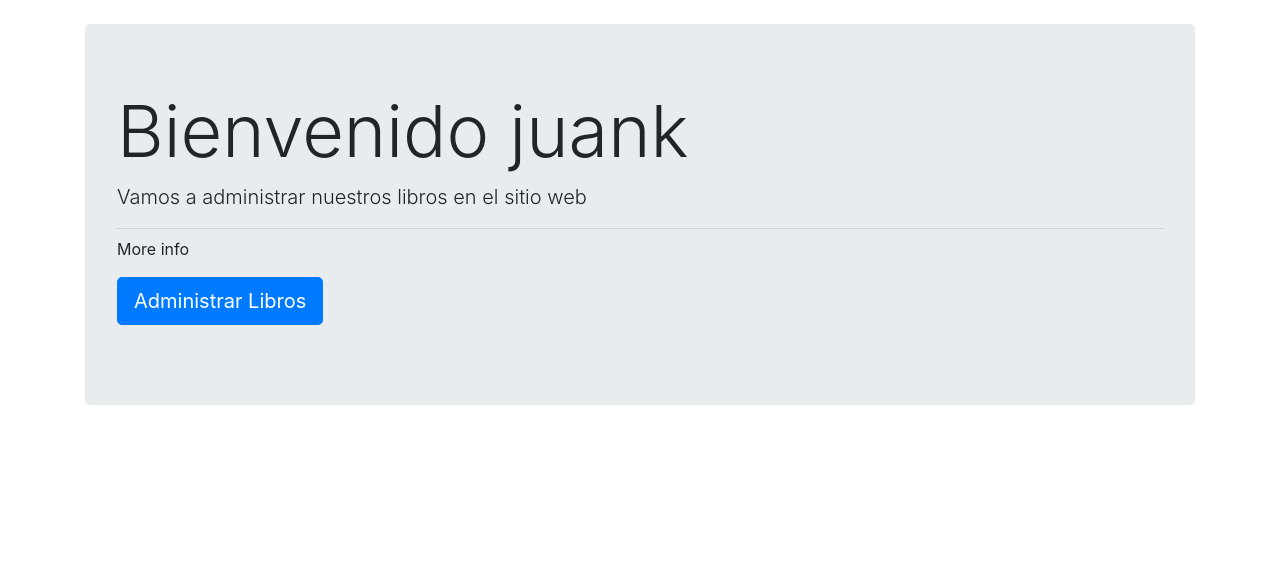
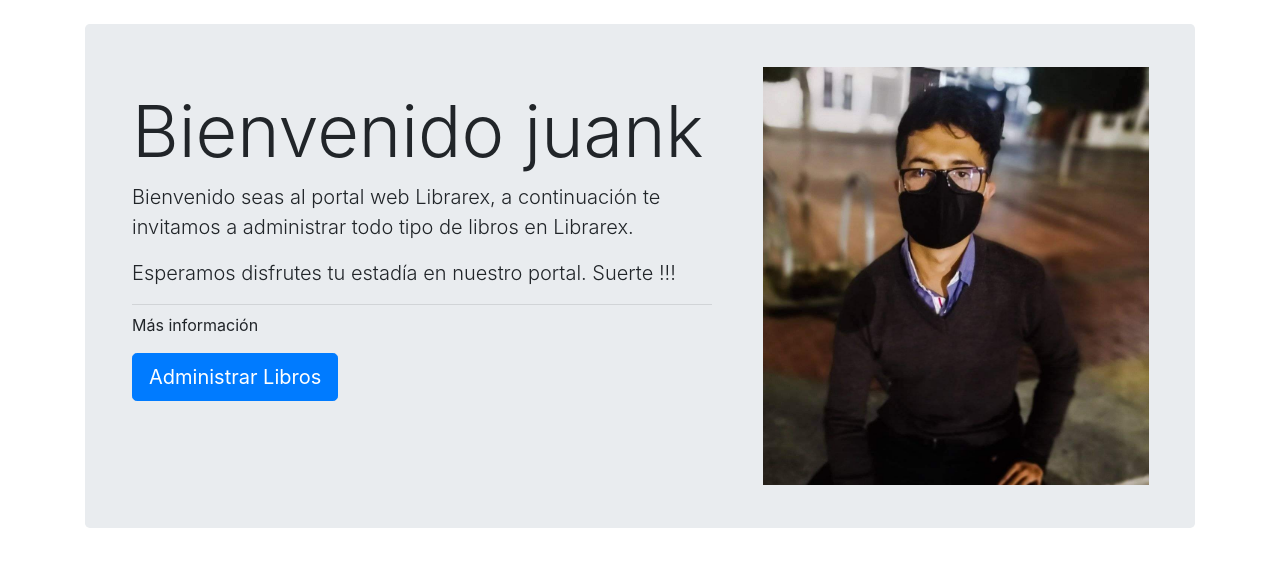
Before and after one commit to Juan-Carlos-Estevez-Vargas/Librarex, a PHP site: page /administrador/inicio.php in a window 1280 px wide. Shown: the part 56-623 px from the top of the page. Run offline with PHP 8.4, Linux system fonts and the light colour scheme; the visitor is signed in with stand-in values (Sample User, id 1).

Commit message:
Mejora visual a la sección de inicio en el apartado de administración.

```diff
--- a/administrador/inicio.php
+++ b/administrador/inicio.php
@@ -1,14 +1,20 @@
 <?php include('template/cabecera.php'); ?>
 
 <div class="col-md-12">
-    <div class="jumbotron">
-        <h1 class="display-3">Bienvenido <?php echo $nombreUsuario; ?></h1>
-        <p class="lead">Vamos a administrar nuestros libros en el sitio web</p>
-        <hr class="my-2">
-        <p>More info</p>
-        <p class="lead">
-            <a class="btn btn-primary btn-lg" href="seccion/productos.php" role="button">Administrar Libros</a>
-        </p>
+    <div class="jumbotron" style="display: flex;">
+        <div class="col-md-7">
+            <h1 class="display-3">Bienvenido <?php echo $nombreUsuario; ?></h1>
+            <p class="lead">Bienvenido seas al portal web Librarex, a continuación te invitamos a administrar todo tipo de libros en Librarex.</p>
+            <p class="lead">Esperamos disfrutes tu estadía en nuestro portal. Suerte !!!</p>
+            <hr class="my-2">
+            <p>Más información</p>
+            <p class="lead">
+                <a class="btn btn-primary btn-lg" href="seccion/productos.php" role="button">Administrar Libros</a>
+            </p>
+        </div>
+        <div style="margin: -2%; margin-left: 2%;" class="col-md-5">
+            <img width="95%" src="../img/profile-img.jpeg" alt="">
+        </div>
     </div>
 </div>
 
```
Also changed, not shown: img/profile-img.jpeg (added).
